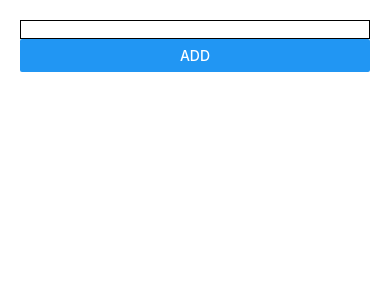
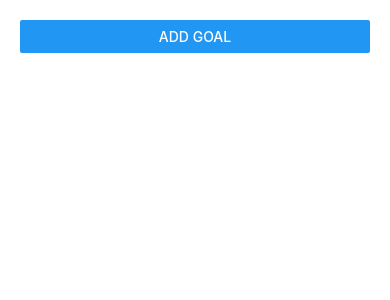
Before and after one commit to Nishantaryan/React-Native-Training-Mode, a React Native app: screen / in a window 390 px wide. Shown: the top 300 px of the page. Built offline with nearby package versions, Linux system fonts and the light colour scheme.

Commit message:
remove modal works

```diff
--- a/App.js
+++ b/App.js
@@ -7,7 +7,7 @@ import GoalInput from './components/GoalInput';
 const App = () => {
 
   const [goalsArray,UserGoals] = useState([]);
-
+  const [isModalOpen,setModalVisibility] = useState(false);
 
 
 
@@ -17,6 +17,7 @@ const App = () => {
   }
   const getUserGoals = enteredGoal => {
     UserGoals(currentGoals => [...currentGoals,{key : Math.random().toString() , value : enteredGoal}]) ;
+    setModalVisibility(false);
 
   }
  const  UpdateStateOnDelete = Id => {
@@ -25,13 +26,19 @@ const App = () => {
        })
  }
 
+ const setModalProperty = () => {
+  setModalVisibility(true);
+ }
 
+ const removeModal =  ()  => {
+  setModalVisibility(false);
+}
 
 
   return (
        <View style = {styles.container}>
-
-          <GoalInput parentClick = {getUserGoals}  />
+         <Button title = "Add Goal" onPress={setModalProperty}/>
+          <GoalInput visible = {isModalOpen} parentClick = {getUserGoals} modalClick = {removeModal}  />
          <View>
             <FlatList keyExtractor= {(item,index) => item.key}
                       data = {goalsArray}
--- a/components/GoalInput.js
+++ b/components/GoalInput.js
@@ -1,5 +1,5 @@
 import React, { useState } from 'react';
-import { Text, View,TextInput,Button,StyleSheet,FlatList, TouchableOpacity } from 'react-native';
+import { Text, View,TextInput,Button,StyleSheet,FlatList, TouchableOpacity,Modal } from 'react-native';
 
 
 
@@ -18,19 +18,25 @@ const GoalInput = props => {
 
 
     return(
-
+       <Modal  visible = {props.visible} animationType="slide" >
         <View>
         <TextInput style={styles.inputText} onChangeText = {getUserText} />
         <Button title = "Add" onPress = {props.parentClick.bind(this,setText)} />
+        <Button title = "Cancel"   onPress = {props.modalClick} />
       </View>
-
+      </Modal>
     )
 }
 
 const styles = StyleSheet.create({
     inputText : {
         borderWidth : 1
-     }
+     },
+    viewer : {
+        flex : 1 ,
+        justifyContent : "center",
+        alignItems : "center"
+    }
 })
 
 
```
